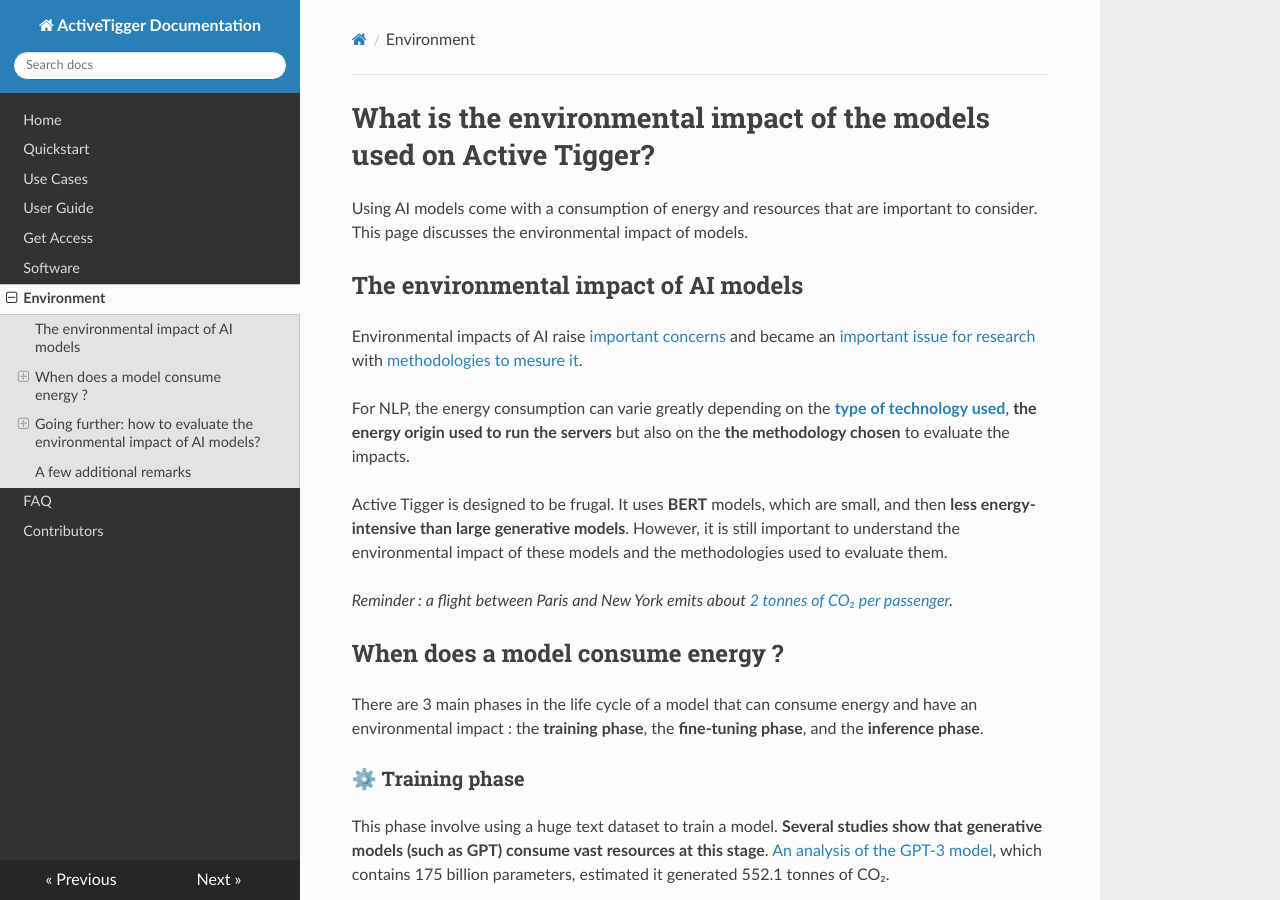
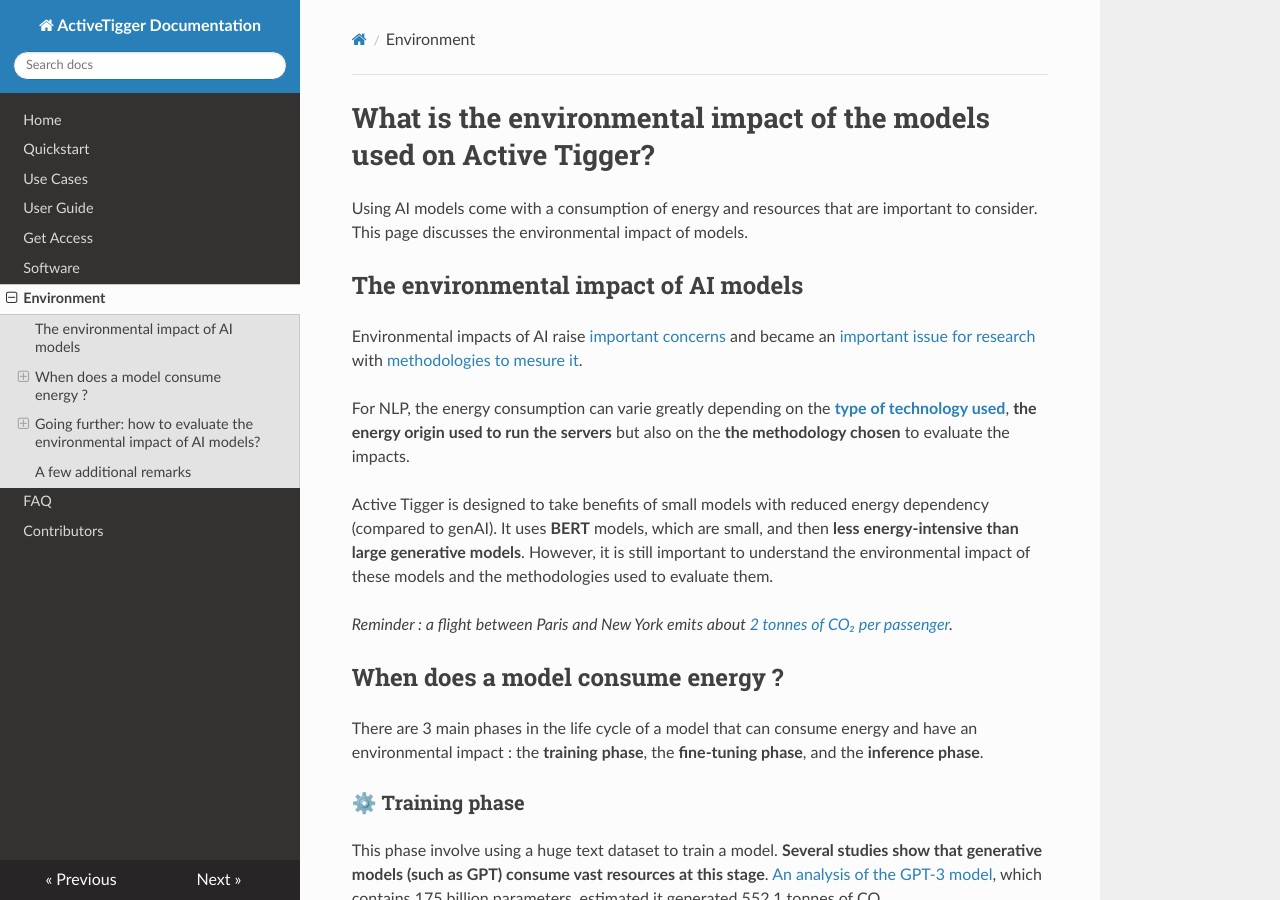
Before and after one commit to emilienschultz/activetigger, an MkDocs documentation site: the page built from docs/environment.md, in a window 1280 px wide and 900 px high. Built offline with MkDocs 1.6.1, drawn with Linux system fonts in a browser that asks for light colours; nearby versions of some CDN libraries.

Commit message:
update doc

```diff
--- a/docs/environment.md
+++ b/docs/environment.md
@@ -8,7 +8,7 @@
 
 For NLP, the energy consumption can varie greatly depending on the [**type of technology used**](https://dl.acm.org/doi/abs/10.1145/3729396), **the energy origin used to run the servers** but also on the **the methodology chosen** to evaluate the impacts.
 
-Active Tigger is designed to be frugal. It uses **BERT** models, which are small, and then **less energy-intensive than large generative models**. However, it is still important to understand the environmental impact of these models and the methodologies used to evaluate them.
+Active Tigger is designed to take benefits of small models with reduced energy dependency (compared to genAI). It uses **BERT** models, which are small, and then **less energy-intensive than large generative models**. However, it is still important to understand the environmental impact of these models and the methodologies used to evaluate them.
 
 *Reminder : a flight between Paris and New York emits about [2 tonnes of CO₂ per passenger](https://co2.myclimate.org/en/portfolios?calculation_id=8052722&localized_currency=EURs).*
 
```
